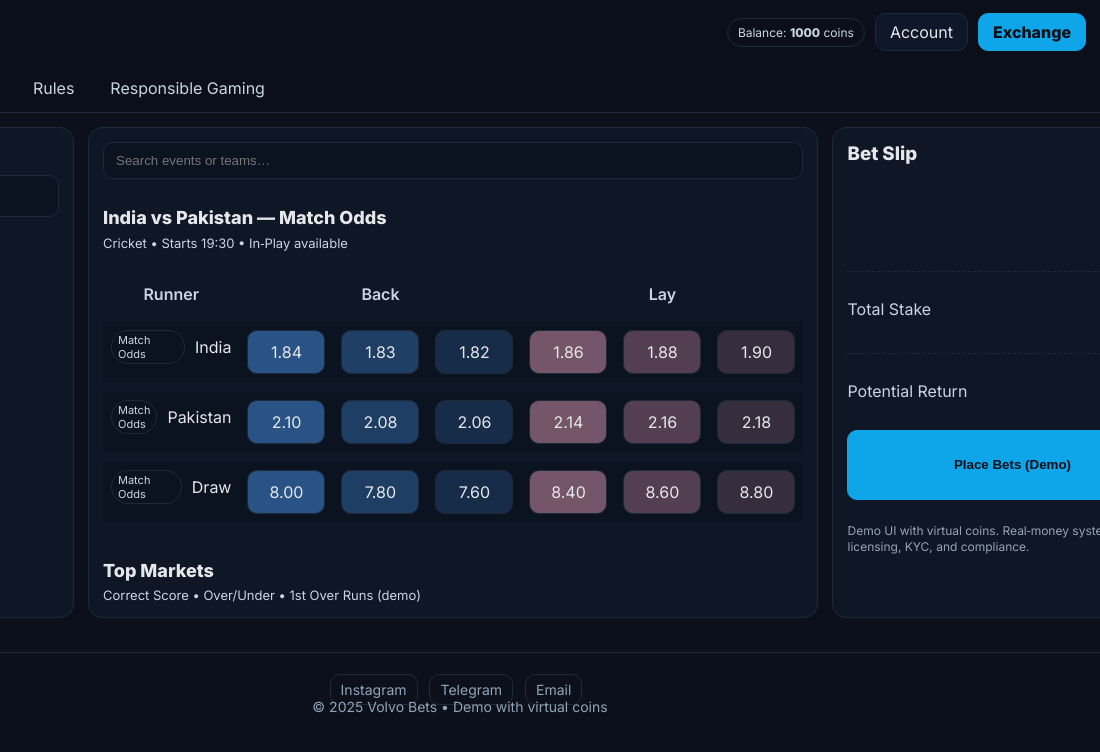
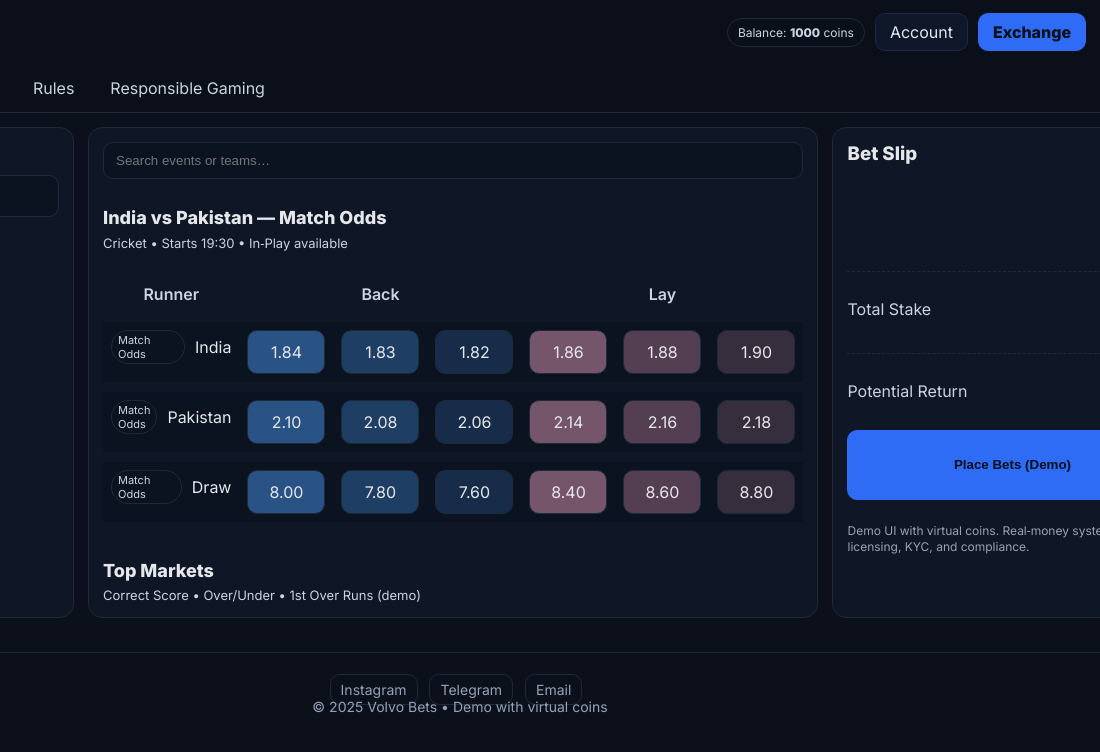
Before and after one commit to raman811524/volvo-bets, a plain HTML site: page index.html in a window 1280 px wide. Shown: the top 752 px of the page, 180-1280 px from the left. Drawn offline with Linux system fonts and the light colour scheme.

Commit message:
Update styles.css

```diff
--- a/styles.css
+++ b/styles.css
@@ -1,3 +1,9 @@
+:root{
+  --bg:#0b101a; --surface:#0f1625; --border:#1e2a3a; --muted:#98a4b3;
+  --brand:#2F6CF6;      /* logo blue */
+  --back:#2F6CF6;       /* Back boxes blue */
+  --lay:#FFA31A;        /* Lay boxes orange */
+}
 :root{
   --bg:#0b101a; --surface:#0f1625; --border:#1e2a3a; --muted:#98a4b3;
   --brand:#0ea5e9; --back:#4ea2ff; --lay:#f7a6c2;
@@ -50,4 +56,9 @@ tr{background:#0b1220;border:1px solid var(--border)}
 .tag.back{background:rgba(78,162,255,.25)} .tag.lay{background:rgba(247,166,194,.25)}
 .total{display:flex;justify-content:space-between;align-items:center;border-top:1px dashed var(--border);padding-top:8px;margin-top:6px;color:#cbd5e1}
 footer{padding:28px 14px;border-top:1px solid var(--border);color:#94a3b8;font-size:14px;text-align:center;margin-top:20px}
-.links a{padding:6px 10px;border:1px solid var(--border);border-radius:10px;margin-right:8px}
+.links a{padding:6px 10px;border:1px solid var(--border);border-radius:10px;margin-right:8px}:root{
+  --bg:#0b101a; --surface:#0f1625; --border:#1e2a3a; --muted:#98a4b3;
+  --brand:#2F6CF6;      /* logo blue */
+  --back:#2F6CF6;       /* Back boxes blue */
+  --lay:#FFA31A;        /* Lay boxes orange */
+}
```
